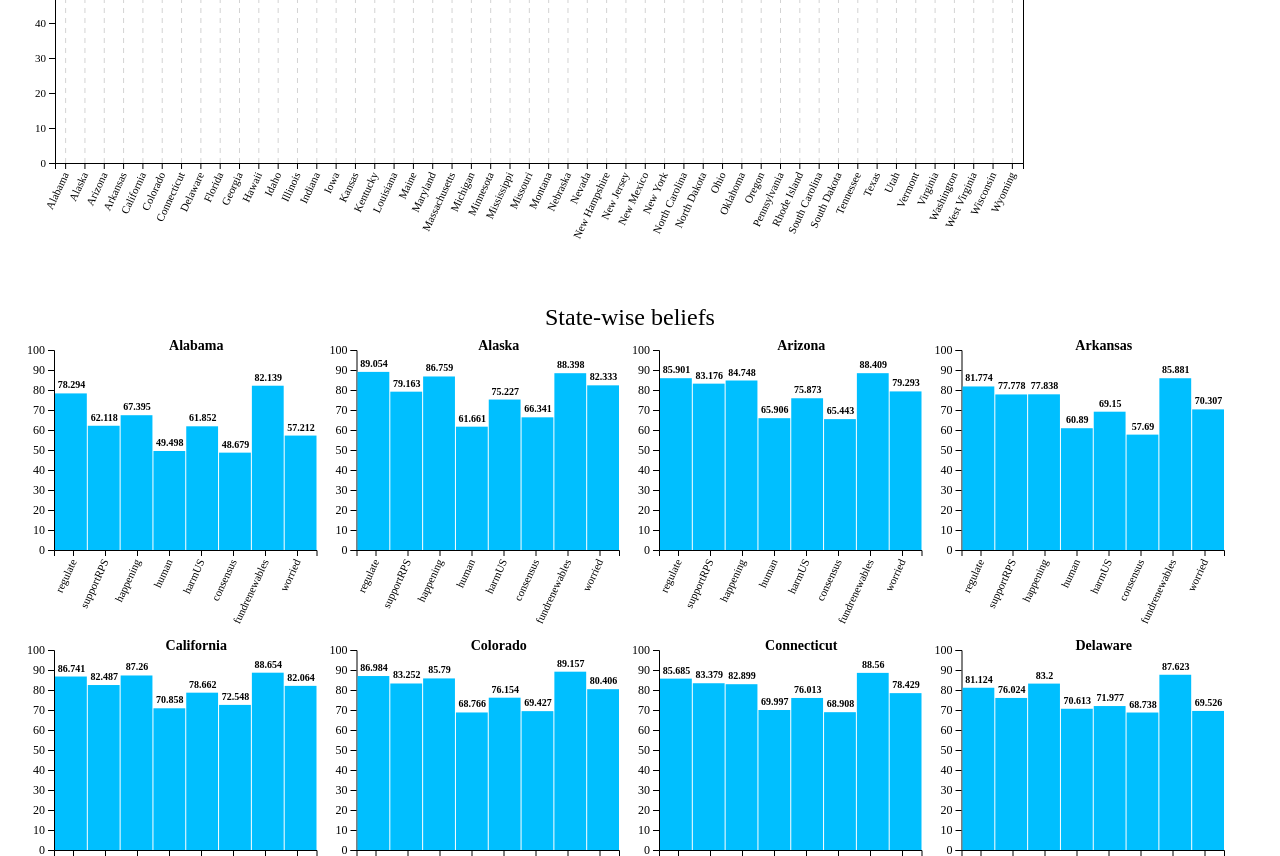
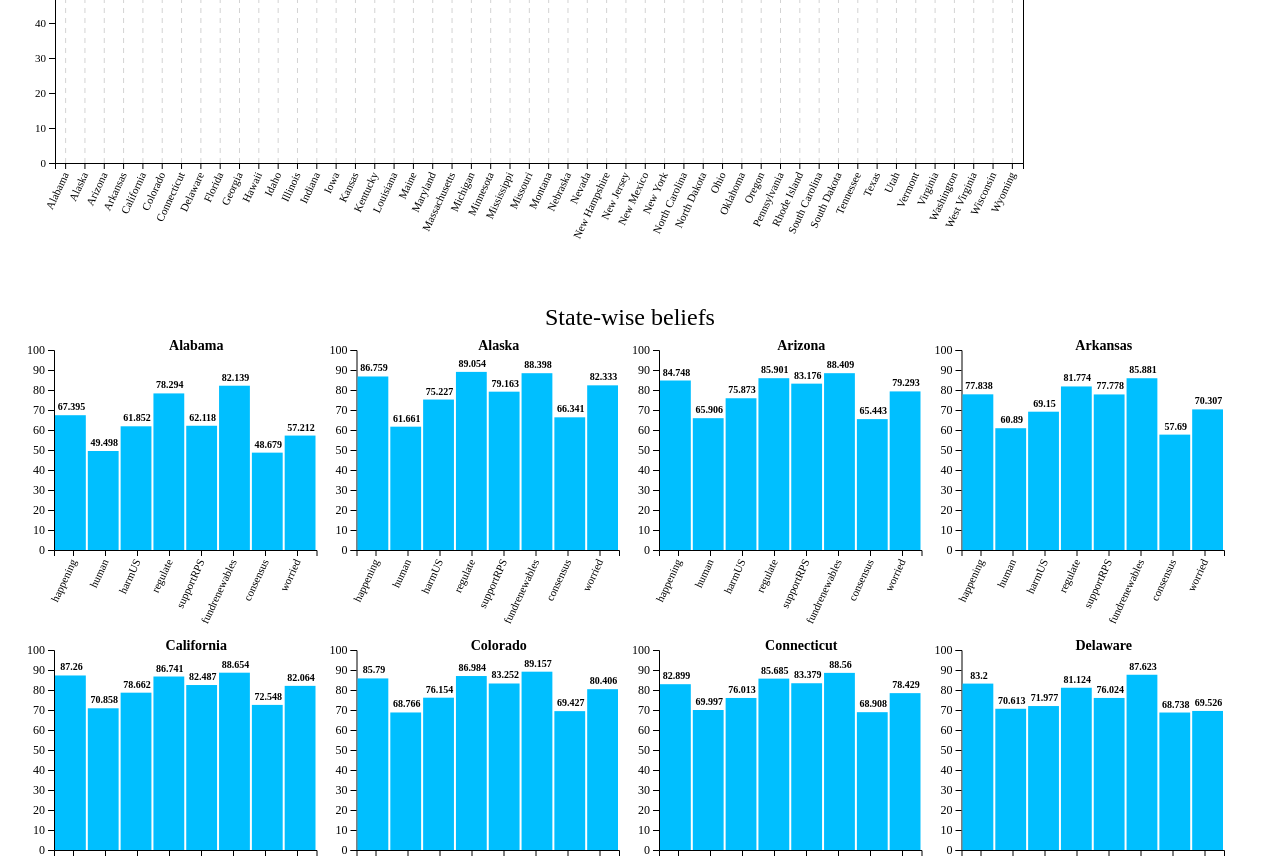
Before and after one commit to psane/si-649-project, a plain HTML site: page index.html in a window 1280 px wide. Shown: the part 3546-4402 px from the top of the page. Drawn offline with nearby package versions, Linux system fonts and the light colour scheme.

Commit message:
Bar labels fix
Fixed bar labels for updatechart5

```diff
--- a/index.html
+++ b/index.html
@@ -868,13 +868,14 @@
             .style("font-weight", 500)
             .text("State-wise beliefs");
 
-        window.opinions = ["regulate","supportRPS", "happening", "human", "harmUS", "consensus", "fundrenewables", "worried"]
+        window.opinions = ["happening", "human", "harmUS", "regulate","supportRPS", "fundrenewables", "consensus", "worried"]
         window.barWidth5 = (chartwidth5-margin.left-margin.left)/opinions.length;
 
         // state names
         chart5.append("g")
             .attr("class","states")
-            .selectAll('rect.bar').data(data, (d) => d.key)
+            .selectAll('rect.bar')
+            .data(data, (d) => d.key)
             .enter().append("text")
             .attr("transform", (d, i) => "translate(" + (10+margin.left+((i%4)*chartwidth5)) + "," + (margin.top+((Math.floor(i/4))*(chartheight5+margin.top+50))) + ")")
             .attr("x", (chartwidth5-margin.left)/2)
@@ -912,6 +913,10 @@
     }
 
     function updateChart5(data,color) {
+        d3.selectAll(".barvalue")
+        .style("fill","none")
+
+        color.domain(["happening", "human", "harmUS", "regulate","supportRPS", "fundrenewables", "consensus", "worried"])
         x5.domain(opinions)
         xaxis5.call(d3.axisBottom(x5))
             .selectAll("text")
@@ -925,76 +930,26 @@
 
 
         //exit
-        bars.exit().remove()
+        d3.selectAll(".bar").remove()
 
         //update
 
         //enter
-        //regulate
+        //happening
         bars.enter().append("rect")
             .attr("transform", (d, i) => "translate(" + ((0*barWidth5)+10+margin.left+((i%4)*chartwidth5)) + "," + (margin.top+((Math.floor(i/4))*(chartheight5+margin.top+50))) + ")")
             .attr("class", "bar")
-            .attr("y", function(d) { return y5(d.regulate); })
-            .attr("height", function(d,i) { return (chartheight5) - y5(d.regulate); })
+            .attr("y", function(d) { return y5(d.happening); })
+            .attr("height", function(d) { return chartheight5 - y5(d.happening); })
             .attr("x", (d) => x5(d.key))
             .attr("width", 0)
             .transition(t)
-            .attr("width",barWidth5 - 1)
+            .attr("width",barWidth5 - 2)
             .attr("fill", color)
 
         bars.enter().append("text")
             .attr("class","barvalue")
             .attr("transform", (d, i) => "translate(" + ((0*barWidth5)+10+margin.left+((i%4)*chartwidth5)) + "," + (margin.top+((Math.floor(i/4))*(chartheight5+margin.top+50))) + ")")
-        .style("font-family","Raleway")
-        .style("font-size", "10px")
-        .style("font-weight", 600)
-        .style("fill", "black")
-        .text(function(d) { return d.regulate})
-        .attr("text-anchor", "middle")
-        .attr("x", barWidth5/2)
-        .attr("y", function(d) { return y5(d.regulate)-5; })
-
-
-
-        //supportRPS
-        bars.enter().append("rect")
-            .attr("transform", (d, i) => "translate(" + ((1*barWidth5)+10+margin.left+((i%4)*chartwidth5)) + "," + (margin.top+((Math.floor(i/4))*(chartheight5+margin.top+50))) + ")")
-            .attr("class", "bar")
-            .attr("y", function(d) { return y5(d.supportRPS); })
-            .attr("height", function(d,i) { return chartheight5 - y5(d.supportRPS); })
-            .attr("x", (d) => x5(d.key))
-            .attr("width", 0)
-            .transition(t)
-            .attr("width",barWidth5 - 1)
-            .attr("fill", color)
-
-        bars.enter().append("text")
-        .attr("class","barvalue")
-        .attr("transform", (d, i) => "translate(" + ((1*barWidth5)+10+margin.left+((i%4)*chartwidth5)) + "," + (margin.top+((Math.floor(i/4))*(chartheight5+margin.top+50))) + ")")
-        .style("font-family","Raleway")
-        .style("font-size", "10px")
-        .style("font-weight", 600)
-        .style("fill", "black")
-        .text(function(d) { return d.supportRPS})
-        .attr("text-anchor", "middle")
-        .attr("x", barWidth5/2)
-        .attr("y", function(d) { return y5(d.supportRPS)-5; })
-
-        //happening
-        bars.enter().append("rect")
-            .attr("transform", (d, i) => "translate(" + ((2*barWidth5)+10+margin.left+((i%4)*chartwidth5)) + "," + (margin.top+((Math.floor(i/4))*(chartheight5+margin.top+50))) + ")")
-            .attr("class", "bar")
-            .attr("y", function(d) { return y5(d.happening); })
-            .attr("height", function(d,i) { return chartheight5 - y5(d.happening); })
-            .attr("x", (d) => x5(d.key))
-            .attr("width", 0)
-            .transition(t)
-            .attr("width",barWidth5 - 1)
-            .attr("fill", color)
-
-        bars.enter().append("text")
-        .attr("class","barvalue")
-        .attr("transform", (d, i) => "translate(" + ((2*barWidth5)+10+margin.left+((i%4)*chartwidth5)) + "," + (margin.top+((Math.floor(i/4))*(chartheight5+margin.top+50))) + ")")
             .style("font-family","Raleway")
             .style("font-size", "10px")
             .style("font-weight", 600)
@@ -1006,19 +961,20 @@
 
         //human
         bars.enter().append("rect")
-            .attr("transform", (d, i) => "translate(" + ((3*barWidth5)+10+margin.left+((i%4)*chartwidth5)) + "," + (margin.top+((Math.floor(i/4))*(chartheight5+margin.top+50))) + ")")
+            .attr("transform", (d, i) => "translate(" + ((1*barWidth5)+10+margin.left+((i%4)*chartwidth5)) + "," + (margin.top+((Math.floor(i/4))*(chartheight5+margin.top+50))) + ")")
             .attr("class", "bar")
             .attr("y", function(d) { return y5(d.human); })
             .attr("height", function(d,i) { return chartheight5 - y5(d.human); })
             .attr("x", (d) => x5(d.key))
             .attr("width", 0)
             .transition(t)
-            .attr("width",barWidth5 - 1)
+            .attr("width",barWidth5 - 2)
             .attr("fill", color)
+
 
         bars.enter().append("text")
             .attr("class","barvalue")
-        .attr("transform", (d, i) => "translate(" + ((3*barWidth5)+10+margin.left+((i%4)*chartwidth5)) + "," + (margin.top+((Math.floor(i/4))*(chartheight5+margin.top+50))) + ")")
+            .attr("transform", (d, i) => "translate(" + ((1*barWidth5)+10+margin.left+((i%4)*chartwidth5)) + "," + (margin.top+((Math.floor(i/4))*(chartheight5+margin.top+50))) + ")")
             .style("font-family","Raleway")
             .style("font-size", "10px")
             .style("font-weight", 600)
@@ -1030,19 +986,20 @@
 
         //harmUS
         bars.enter().append("rect")
-            .attr("transform", (d, i) => "translate(" + ((4*barWidth5)+10+margin.left+((i%4)*chartwidth5)) + "," + (margin.top+((Math.floor(i/4))*(chartheight5+margin.top+50))) + ")")
+            .attr("transform", (d, i) => "translate(" + ((2*barWidth5)+10+margin.left+((i%4)*chartwidth5)) + "," + (margin.top+((Math.floor(i/4))*(chartheight5+margin.top+50))) + ")")
             .attr("class", "bar")
             .attr("y", function(d) { return y5(d.harmUS); })
             .attr("height", function(d,i) { return chartheight5 - y5(d.harmUS); })
             .attr("x", (d) => x5(d.key))
             .attr("width", 0)
             .transition(t)
-            .attr("width",barWidth5 - 1)
+            .attr("width",barWidth5 - 2)
             .attr("fill", color)
+
 
         bars.enter().append("text")
             .attr("class","barvalue")
-        .attr("transform", (d, i) => "translate(" + ((4*barWidth5)+10+margin.left+((i%4)*chartwidth5)) + "," + (margin.top+((Math.floor(i/4))*(chartheight5+margin.top+50))) + ")")
+            .attr("transform", (d, i) => "translate(" + ((2*barWidth5)+10+margin.left+((i%4)*chartwidth5)) + "," + (margin.top+((Math.floor(i/4))*(chartheight5+margin.top+50))) + ")")
             .style("font-family","Raleway")
             .style("font-size", "10px")
             .style("font-weight", 600)
@@ -1052,17 +1009,68 @@
             .attr("x", barWidth5/2)
             .attr("y", function(d) { return y5(d.harmUS)-5; })
 
-        //consensus
+        //regulate
+        bars.enter().append("rect")
+            .attr("transform", (d, i) => "translate(" + ((3*barWidth5)+10+margin.left+((i%4)*chartwidth5)) + "," + (margin.top+((Math.floor(i/4))*(chartheight5+margin.top+50))) + ")")
+            .attr("class", "bar")
+            .attr("y", function(d) { return y5(d.regulate); })
+            .attr("height", function(d,i) { return (chartheight5) - y5(d.regulate); })
+            .attr("x", (d) => x5(d.key))
+            .attr("width", 0)
+            .transition(t)
+            .attr("width",barWidth5 - 2)
+            .attr("fill", color)
+
+
+        bars.enter().append("text")
+            .attr("class","barvalue")
+            .attr("transform", (d, i) => "translate(" + ((3*barWidth5)+10+margin.left+((i%4)*chartwidth5)) + "," + (margin.top+((Math.floor(i/4))*(chartheight5+margin.top+50))) + ")")
+            .style("font-family","Raleway")
+            .style("font-size", "10px")
+            .style("font-weight", 600)
+            .style("fill", "black")
+            .text(function(d) { return d.regulate})
+            .attr("text-anchor", "middle")
+            .attr("x", barWidth5/2)
+            .attr("y", function(d) { return y5(d.regulate)-5; })
+
+        //supportRPS
+        bars.enter().append("rect")
+            .attr("transform", (d, i) => "translate(" + ((4*barWidth5)+10+margin.left+((i%4)*chartwidth5)) + "," + (margin.top+((Math.floor(i/4))*(chartheight5+margin.top+50))) + ")")
+            .attr("class", "bar")
+            .attr("y", function(d) { return y5(d.supportRPS); })
+            .attr("height", function(d,i) { return chartheight5 - y5(d.supportRPS); })
+            .attr("x", (d) => x5(d.key))
+            .attr("width", 0)
+            .transition(t)
+            .attr("width",barWidth5 - 2)
+            .attr("fill", color)
+
+
+        bars.enter().append("text")
+            .attr("class","barvalue")
+            .attr("transform", (d, i) => "translate(" + ((4*barWidth5)+10+margin.left+((i%4)*chartwidth5)) + "," + (margin.top+((Math.floor(i/4))*(chartheight5+margin.top+50))) + ")")
+            .style("font-family","Raleway")
+            .style("font-size", "10px")
+            .style("font-weight", 600)
+            .style("fill", "black")
+            .text(function(d) { return d.supportRPS})
+            .attr("text-anchor", "middle")
+            .attr("x", barWidth5/2)
+            .attr("y", function(d) { return y5(d.supportRPS)-5; })
+
+        //fundrenewables
         bars.enter().append("rect")
             .attr("transform", (d, i) => "translate(" + ((5*barWidth5)+10+margin.left+((i%4)*chartwidth5)) + "," + (margin.top+((Math.floor(i/4))*(chartheight5+margin.top+50))) + ")")
             .attr("class", "bar")
-            .attr("y", function(d) { return y5(d.consensus); })
-            .attr("height", function(d,i) { return chartheight5 - y5(d.consensus); })
+            .attr("y", function(d) { return y5(d.fundrenewables); })
+            .attr("height", function(d,i) { return chartheight5 - y5(d.fundrenewables); })
             .attr("x", (d) => x5(d.key))
             .attr("width", 0)
             .transition(t)
-            .attr("width",barWidth5 - 1)
+            .attr("width",barWidth5 - 2)
             .attr("fill", color)
+
 
         bars.enter().append("text")
             .attr("class","barvalue")
@@ -1071,22 +1079,23 @@
             .style("font-size", "10px")
             .style("font-weight", 600)
             .style("fill", "black")
-        .text(function(d) { return d.consensus})
+            .text(function(d) { return d.fundrenewables})
             .attr("text-anchor", "middle")
             .attr("x", barWidth5/2)
-        .attr("y", function(d) { return y5(d.consensus)-5; })
+            .attr("y", function(d) { return y5(d.fundrenewables)-5; })
 
-        //fundrenewables
+        //consensus
         bars.enter().append("rect")
             .attr("transform", (d, i) => "translate(" + ((6*barWidth5)+10+margin.left+((i%4)*chartwidth5)) + "," + (margin.top+((Math.floor(i/4))*(chartheight5+margin.top+50))) + ")")
             .attr("class", "bar")
-            .attr("y", function(d) { return y5(d.fundrenewables); })
-            .attr("height", function(d,i) { return chartheight5 - y5(d.fundrenewables); })
+            .attr("y", function(d) { return y5(d.consensus); })
+            .attr("height", function(d,i) { return chartheight5 - y5(d.consensus); })
             .attr("x", (d) => x5(d.key))
             .attr("width", 0)
             .transition(t)
-            .attr("width",barWidth5 - 1)
+            .attr("width",barWidth5 - 2)
             .attr("fill", color)
+
 
         bars.enter().append("text")
             .attr("class","barvalue")
@@ -1095,10 +1104,10 @@
             .style("font-size", "10px")
             .style("font-weight", 600)
             .style("fill", "black")
-        .text(function(d) { return d.fundrenewables})
+            .text(function(d) { return d.consensus})
             .attr("text-anchor", "middle")
             .attr("x", barWidth5/2)
-        .attr("y", function(d) { return y5(d.fundrenewables)-5; })
+            .attr("y", function(d) { return y5(d.consensus)-5; })
 
         //worried
         bars.enter().append("rect")
@@ -1109,8 +1118,9 @@
             .attr("x", (d) => x5(d.key))
             .attr("width", 0)
             .transition(t)
-            .attr("width",barWidth5 - 1)
+            .attr("width",barWidth5 - 2)
             .attr("fill", color)
+
 
         bars.enter().append("text")
             .attr("class","barvalue")
```
Lines whose indentation alone changed are shown as unchanged.
